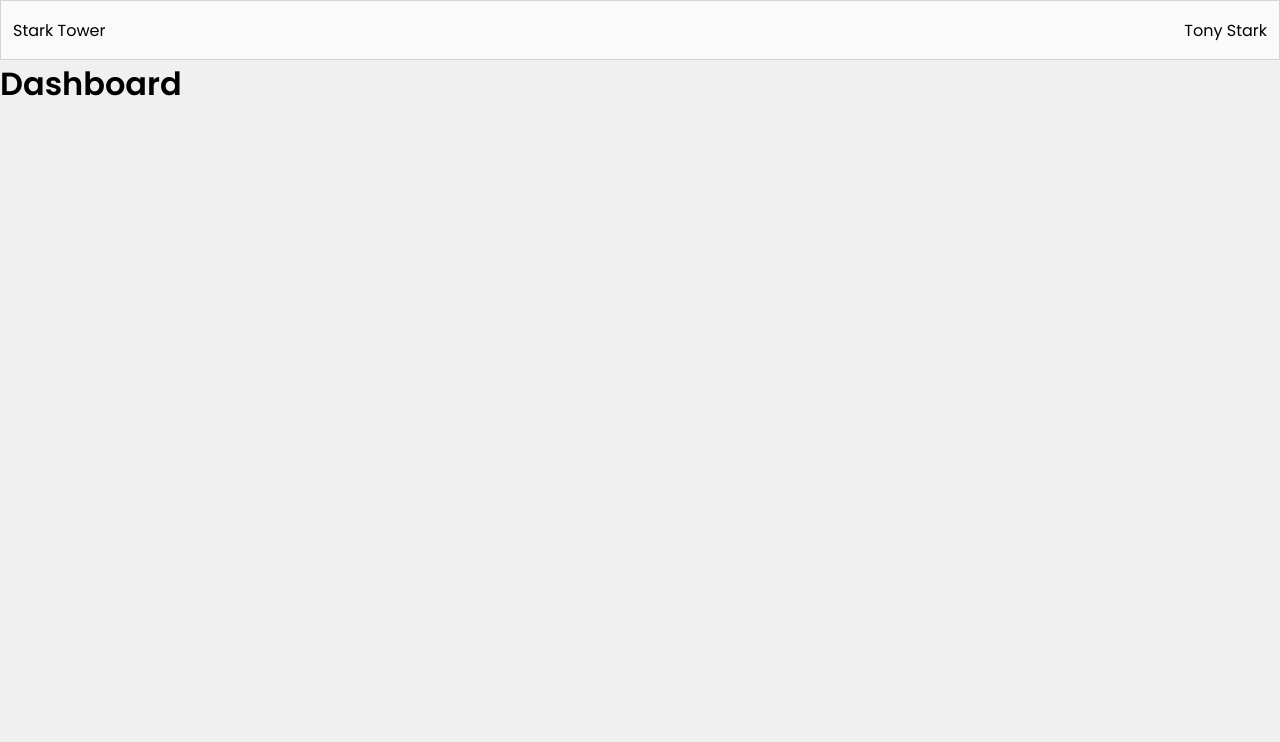
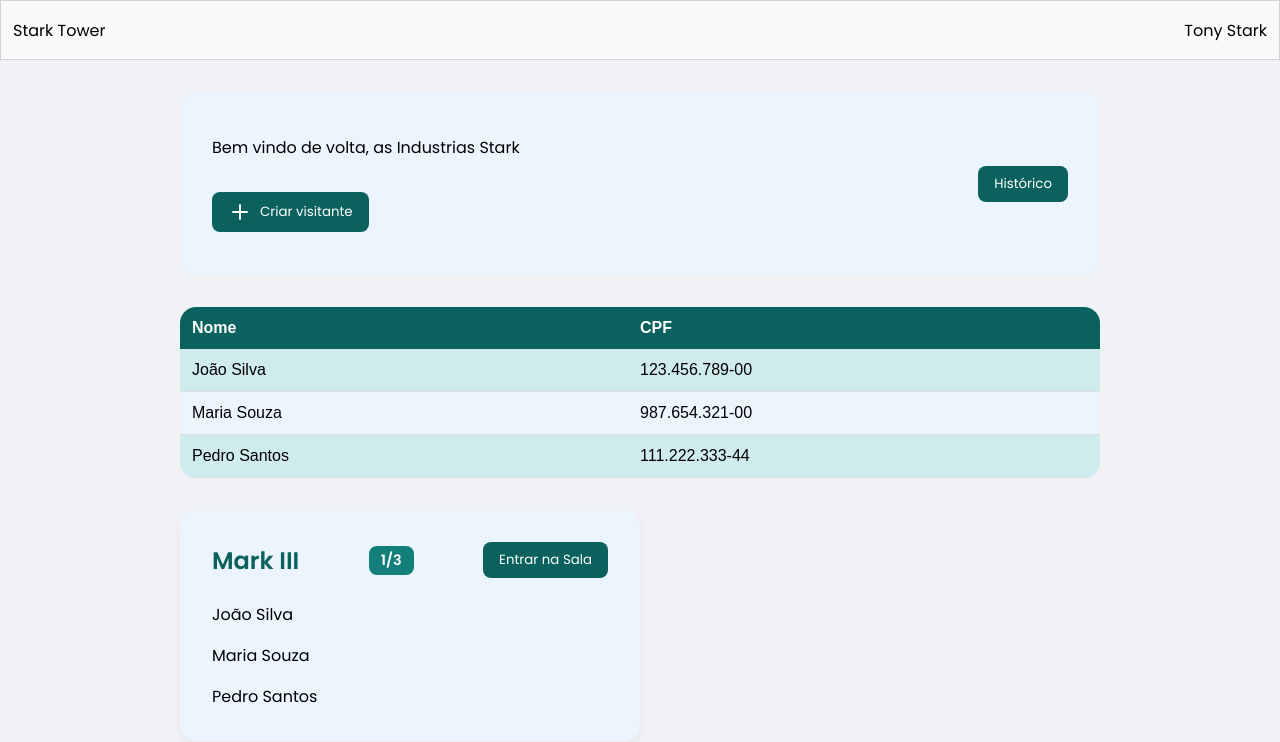
Before and after one commit to Olinadss/stark-tower, a React (Vite) app: page / in a window 1280 px wide. Shown: the top 742 px of the page. Built offline with nearby package versions, Linux system fonts and the light colour scheme.

Commit message:
feat: add RoomCard component

```diff
--- a/package.json
+++ b/package.json
@@ -11,6 +11,7 @@
   },
   "dependencies": {
     "json-server": "^1.0.0-beta.3",
+    "lucide-react": "^0.540.0",
     "react": "^19.1.1",
     "react-dom": "^19.1.1",
     "react-router": "^7.8.1",
--- /dev/null
+++ b/src/components/RoomCard/index.tsx
@@ -0,0 +1,40 @@
+import {
+  ActiveCount,
+  Card,
+  CardButton,
+  CardContent,
+  CardHeader,
+  CardList,
+  CardTitle,
+} from "./styled";
+
+interface RoomCardProps {
+  visitors: {
+    nome: string;
+    cpf: string;
+  }[];
+}
+
+export function RoomCard({ visitors }: RoomCardProps) {
+  const active = 1;
+  const maxActive = 3;
+  const displayCount = Math.min(active, maxActive);
+  return (
+    <Card>
+      <CardHeader>
+        <CardTitle>Mark III</CardTitle>
+        <ActiveCount>
+          {displayCount}/{maxActive}
+        </ActiveCount>
+        <CardButton>Entrar na Sala</CardButton>
+      </CardHeader>
+      <CardContent>
+        {visitors.map((visitor, i) => (
+          <CardList key={i}>
+            <div>{visitor.nome}</div>
+          </CardList>
+        ))}
+      </CardContent>
+    </Card>
+  );
+}
--- /dev/null
+++ b/src/components/RoomCard/styled.ts
@@ -0,0 +1,65 @@
+import styled from "styled-components";
+
+export const Card = styled.section`
+  margin-top: 2rem;
+  background-color: #ecf4fe;
+  border-radius: 16px;
+  padding: 2rem;
+  width: 920px;
+  display: flex;
+  flex-direction: column;
+  width: 50%;
+  gap: 1.5rem;
+  box-shadow: 0 4px 12px rgba(0, 0, 0, 0.05);
+`;
+
+export const CardHeader = styled.div`
+  display: flex;
+  justify-content: space-between;
+  align-items: center;
+  gap: 1rem;
+`;
+
+export const CardContent = styled.div`
+  display: flex;
+  flex-direction: column;
+  gap: 1rem;
+`;
+
+export const CardTitle = styled.h2`
+  font-size: 1.5rem;
+  color: #0b615e;
+  margin: 0;
+`;
+
+export const CardList = styled.div`
+  display: flex;
+  gap: 1rem;
+`;
+
+export const ActiveCount = styled.div`
+  background-color: #137f7b;
+  color: white;
+  font-weight: bold;
+  padding: 0.25rem 0.75rem;
+  border-radius: 8px;
+  font-size: 0.9rem;
+`;
+
+export const CardButton = styled.button`
+  background-color: #0b615e;
+  color: white;
+  border: none;
+  border-radius: 8px;
+  padding: 0.5rem 1rem;
+  cursor: pointer;
+  transition: background 0.3s;
+
+  &:hover {
+    background-color: #137f7b;
+  }
+
+  &:active {
+    background-color: #06423f;
+  }
+`;
--- a/src/pages/app/Dashboard/index.tsx
+++ b/src/pages/app/Dashboard/index.tsx
@@ -1,7 +1,47 @@
+import { Plus } from "lucide-react";
+import {
+  ButtonCustom,
+  ContentBanner,
+  ContentWelcome,
+  Header,
+  VisitorsList,
+  Row,
+} from "./styles";
+import { RoomCard } from "../../../components/RoomCard";
+
+const visitantes = [
+  { nome: "João Silva", cpf: "123.456.789-00" },
+  { nome: "Maria Souza", cpf: "987.654.321-00" },
+  { nome: "Pedro Santos", cpf: "111.222.333-44" },
+];
+
 export function Dashboard() {
   return (
     <>
-      <h1>Dashboard</h1>
+      <ContentBanner>
+        <ContentWelcome>
+          <span>Bem vindo de volta, as Industrias Stark</span>
+          <ButtonCustom>
+            <Plus />
+            Criar visitante
+          </ButtonCustom>
+        </ContentWelcome>
+        <ButtonCustom>Histórico</ButtonCustom>
+      </ContentBanner>
+      <VisitorsList>
+        <Header>
+          <div>Nome</div>
+          <div>CPF</div>
+        </Header>
+
+        {visitantes.map((v, i) => (
+          <Row key={i}>
+            <div>{v.nome}</div>
+            <div>{v.cpf}</div>
+          </Row>
+        ))}
+      </VisitorsList>
+      <RoomCard visitors={visitantes} />
     </>
   );
 }
--- /dev/null
+++ b/src/pages/app/Dashboard/styles.ts
@@ -0,0 +1,74 @@
+import styled from "styled-components";
+
+export const ContentBanner = styled.section`
+  margin-top: 2rem;
+  background-color: #ecf4fe;
+  padding: 2rem;
+  border-radius: 16px;
+  width: 920px;
+  height: 183px;
+  display: flex;
+  align-items: center;
+  justify-content: space-between;
+`;
+
+export const ContentWelcome = styled.div`
+  display: flex;
+  flex-direction: column;
+  align-items: flex-start;
+  gap: 2rem;
+`;
+
+export const ButtonCustom = styled.button`
+  background-color: #0b615e;
+  color: white;
+  border: none;
+  border-radius: 8px;
+  padding: 0.5rem 1rem;
+  cursor: pointer;
+  transition: background 0.3s;
+
+  display: flex;
+  justify-content: center;
+  align-items: center;
+  gap: 0.5rem;
+
+  &:hover {
+    background-color: #137f7b;
+  }
+
+  &:active {
+    background-color: #06423f;
+  }
+`;
+
+export const VisitorsList = styled.section`
+  margin-top: 2rem;
+  display: grid;
+  grid-template-rows: auto 1fr;
+  border-radius: 16px;
+  overflow: hidden;
+  font-family: Arial, sans-serif;
+  background-color: #ecf4fe;
+  width: 920px;
+`;
+
+export const Header = styled.div`
+  display: grid;
+  grid-template-columns: 1fr 1fr;
+  background-color: #0b615e;
+  color: white;
+  font-weight: bold;
+  padding: 0.75rem;
+`;
+
+export const Row = styled.div`
+  display: grid;
+  grid-template-columns: 1fr 1fr;
+  padding: 0.75rem;
+  border-bottom: 1px solid #ddd;
+
+  &:nth-child(even) {
+    background-color: #d0ebed;
+  }
+`;
--- a/src/pages/app/_layouts/app.tsx
+++ b/src/pages/app/_layouts/app.tsx
@@ -1,11 +1,20 @@
 import { Outlet } from "react-router";
 import { Header } from "../../../components/Header";
+import styled from "styled-components";
+
+export const Container = styled.div`
+  display: flex;
+  flex-direction: column;
+  align-items: center;
+  min-height: 100vh;
+  background-color: #f0f2f5;
+`;
 
 export function AppLayout() {
   return (
-    <div>
+    <Container>
       <Header />
       <main>{<Outlet />}</main>
-    </div>
+    </Container>
   );
 }
--- a/src/routes/index.tsx
+++ b/src/routes/index.tsx
@@ -1,8 +1,8 @@
 import { createBrowserRouter } from "react-router";
 import { Dashboard } from "../pages/app/Dashboard";
 import { SignIn } from "../pages/auth/sign-in";
+import { AuthLayout } from "../pages/app/_layouts/auth";
 import { AppLayout } from "../pages/app/_layouts/app";
-import { AuthLayout } from "../pages/app/_layouts/auth";
 
 export const router = createBrowserRouter([
   {
```
Also changed, not shown: 1 other file (tests, documents, lock files or other folders).
